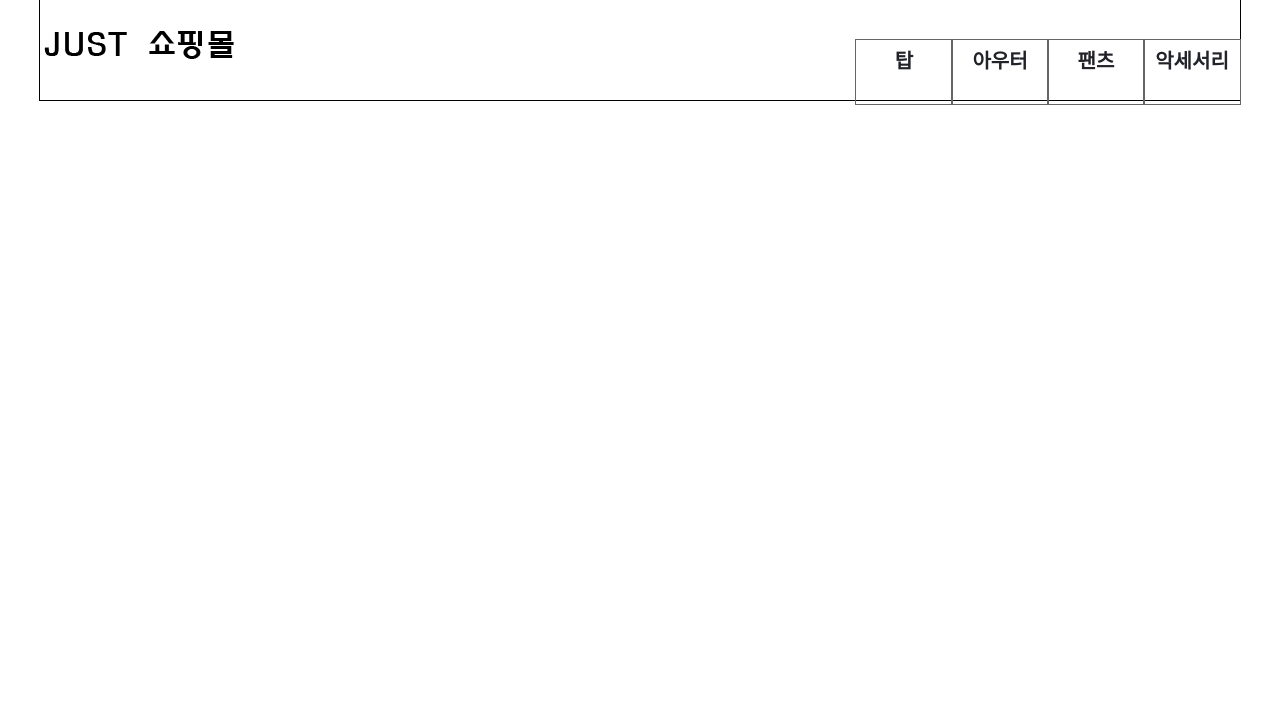
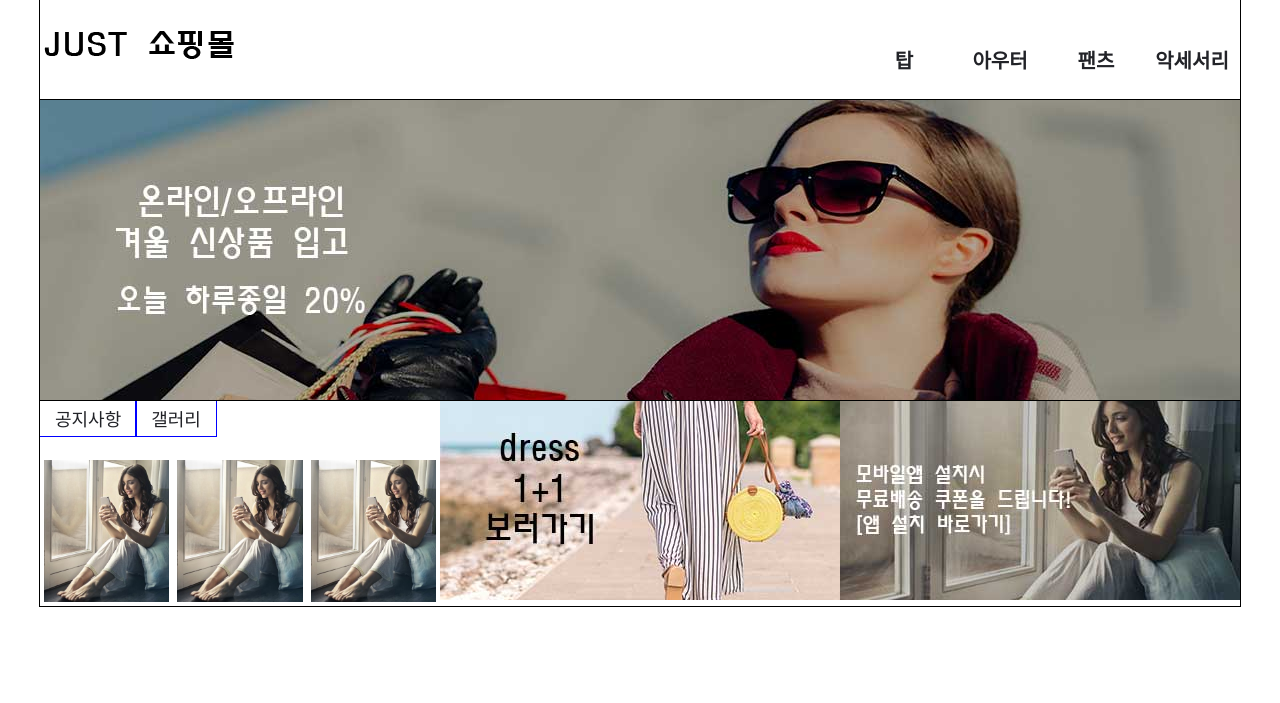
Before and after one commit to leejunmoo/--, a plain HTML site: page index.html in a window 1280 px wide. Drawn offline with Linux system fonts and the light colour scheme.

Commit message:
레이아웃 기본틀 작성 밑 메인배너 슬라이더효과 적용

```diff
--- a/css/style.css
+++ b/css/style.css
@@ -46,7 +46,7 @@ header nav .depth1 {
 }
 
 header nav > .depth1 > li {
-    outline: 1px solid #666;
+    /* outline: 1px solid #666; */
     width: 6rem;
 }
 
@@ -61,6 +61,7 @@ header nav .depth2 > li > a {
     display: block;
     padding: 8pxpx;
 }
+
 /* 2단계 메뉴 안보임 */
 header nav .depth2 {
     margin-top: 25px;
@@ -75,6 +76,7 @@ header nav .depth2 {
 header nav .depth2.show {
     max-height: 200px;
     opacity: 1;
+    /* outline: 1px solid #333; */
 }
 
 
@@ -83,3 +85,87 @@ header nav .depth2.show {
 header nav .depth1 > li > a:hover {
     opacity: 0.7;
 }
+
+/* 2단계 메뉴 hover */
+header nav .depth2 > li > a:hover {
+    background-color: #999;
+    color: #fff;
+
+}
+
+.slider {
+    width: 1200px;
+    height: 300px;
+    /* outline: 3px solid red; */
+    overflow: hidden;
+}
+
+.slider > .sliders {
+    transform: translateY(0);
+    transition: 1s;
+}
+
+/* inline 요소들은 자체적으로 자간을 가지고있어서 바꿔줘야함 */
+.slider > .sliders > img {
+    display: block;
+}
+
+#main-contents {
+    display: flex;
+}
+
+#main-contents > div {
+    width: 33.33%;
+    /* outline: 1px solid red; */
+}
+
+#gallery-box {
+    display: flex;
+}
+
+#gallery-box img {
+    width: 33.33%;
+    /* 여백 페이크..ㅋ */
+    border: 4px solid #fff;
+    height: 150px;
+    object-fit: cover;
+}
+
+#notice-box {
+    background: #ccc;
+}
+
+/* 공지사항 탭메뉴 */
+#main-contents .notice .btn-group > a {
+    font-size: 18px;
+    display: block;
+    outline: 1px solid blue;
+    padding: 5px 15px;
+}
+
+#main-contents .notice .btn-group {
+    display: flex;
+}
+
+#notice-box {
+    padding: 1rem;
+}
+
+#notice-box ul > li {
+    margin-bottom: 5px;
+}
+
+/* 탭 콘텐츠 안보임 */
+#notice-box, #gallery-box {
+    display: none;
+}
+
+/* 탭 콘텐츠 보임 */
+#notice-box.show {
+    display: block;
+}
+/* display 를 원래 상태로 돌려주는거라 꼭 block 이아니더라도됨 */
+#gallery-box.show {
+    display: flex;
+    margin-top: 20px;
+}
--- a/index.html
+++ b/index.html
@@ -53,5 +53,45 @@
             </ul>
         </nav>
     </header>
+
+    <section id="main-visual" class="container">
+        <div class="slider">
+            <div class="sliders">
+                <img src="images/01-메인이미지/slider_1.jpg" alt="1">
+                <img src="images/01-메인이미지/slider_2.jpg" alt="2">
+                <img src="images/01-메인이미지/slider_3.jpg" alt="3">
+            </div>
+        </div><!-- slider -->
+    </section>
+
+    <section id="main-contents" class="container">
+        <div class="notice">
+            <div class="btn-group">
+                <!-- 링크는 꼭주소가아니더라도 이렇게 컨텐츠지정해놓은곳으로 이동할수있음 -->
+                <a href="#notice-box">공지사항</a>
+                <a href="#gallery-box">갤러리</a>
+            </div>
+            <div id="notice-box">
+                <ul>
+                    <li>여기는 글제목..</li>
+                    <li>여기는 글제목..</li>
+                    <li>여기는 글제목..</li>
+                    <li>여기는 글제목..</li>
+                    <li>여기는 글제목..</li>
+                </ul>
+            </div>
+            <div id="gallery-box"  class="show">
+                <img src="images/02-콘텐츠영역이미지/img1.jpg" alt="1">
+                <img src="images/02-콘텐츠영역이미지/img1.jpg" alt="2">
+                <img src="images/02-콘텐츠영역이미지/img1.jpg" alt="3">
+            </div>
+        </div><!-- notice -->
+        <div class="banner">
+            <img src="images/01-메인이미지/banner1.jpg" alt="dress 1+1 보러가기">
+        </div>
+        <div class="link-banner">
+            <img src="images/01-메인이미지/바로가기c4.jpg" alt="모바일 앱 설치시 무료배송 쿠폰을 드립니다.">
+        </div>
+    </section>
 </body>
 </html>
--- a/script/main.js
+++ b/script/main.js
@@ -1,16 +1,37 @@
 
 $(function(){
+
 
     $('nav .depth1 > li').hover(
         function(){
             //mouseover
-            $(this).children().addClass('show');
+            /* $(this).children().addClass('show');  이거는 한개씩*/
+            $('nav .depth2').addClass('show'); // 얘는 메뉴 전체드롭다운
         },
         function(){
             //mouseout
-            $(this).children().removeClass('show');
+            /* $(this).children().removeClass('show'); */
+            $('nav .depth2').removeClass('show');
         }
     );
 
+    // 이미지 슬라이더
+    let img_num = 0; // 이미지 번호
+    let img_height = 300;
+
+
+    setInterval(function(){
+            img_num++;
+            //마지막 이미지를 처음으로
+            if(img_num  > 2) {
+                img_num = 0;
+            }
+            $('.slider > .sliders').css({
+            transform: `translateY(${-img_num * img_height}px)`
+
+
+        })
+
+    },3000);
 
 });
```
Also changed, not shown: images/01-메인이미지/banner1.jpg (added), images/01-메인이미지/slider_1.jpg (added), images/01-메인이미지/slider_2.jpg (added), images/01-메인이미지/slider_3.jpg (added), images/01-메인이미지/바로가기c4.jpg (added), images/02-콘텐츠영역이미지/img1.jpg (renamed from images/02-콘텐츠영역이미지/pexels-andrea-piacquadio-915051.jpg), images/02-콘텐츠영역이미지/img2.jpg (renamed from images/02-콘텐츠영역이미지/pexels-artem-beliaikin-1100790.jpg), images/02-콘텐츠영역이미지/img3.jpg (renamed from images/02-콘텐츠영역이미지/pexels-kaboompics-com-6400.jpg).
